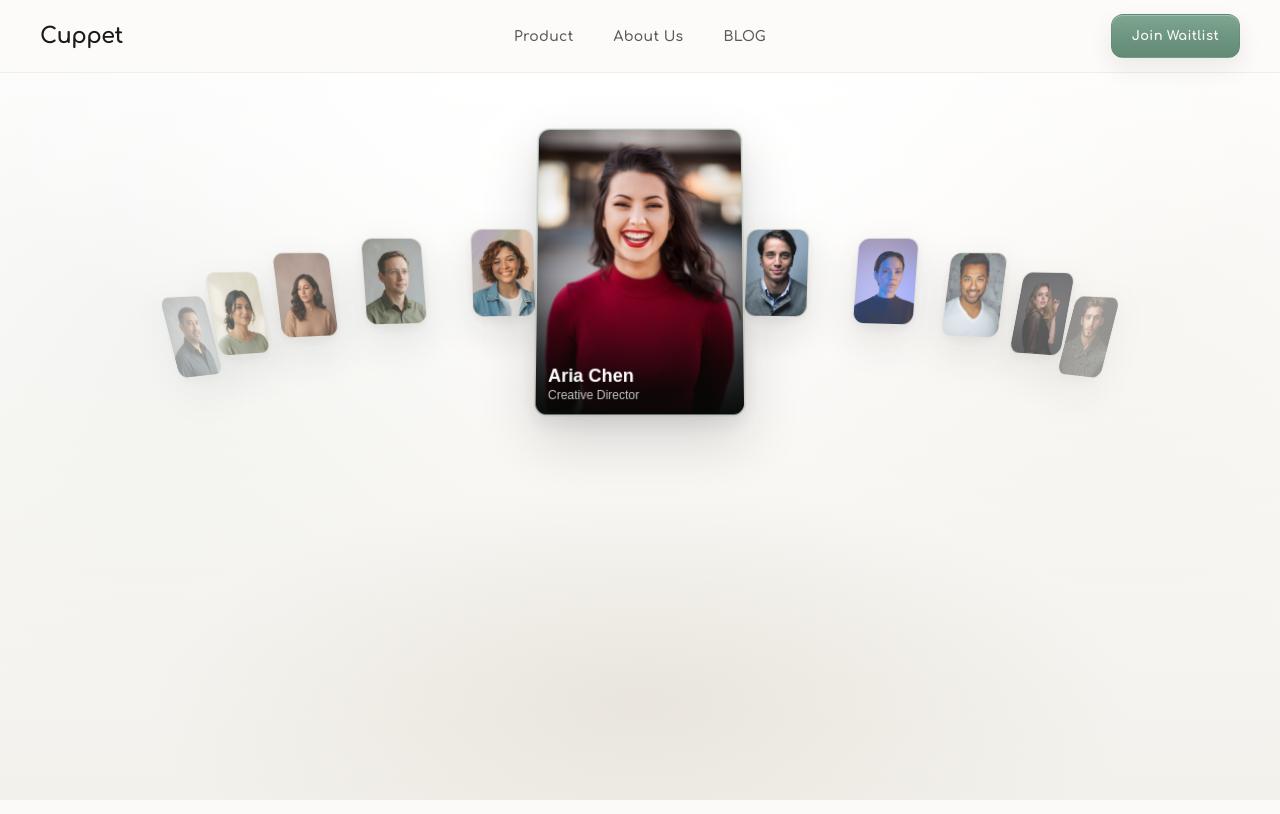
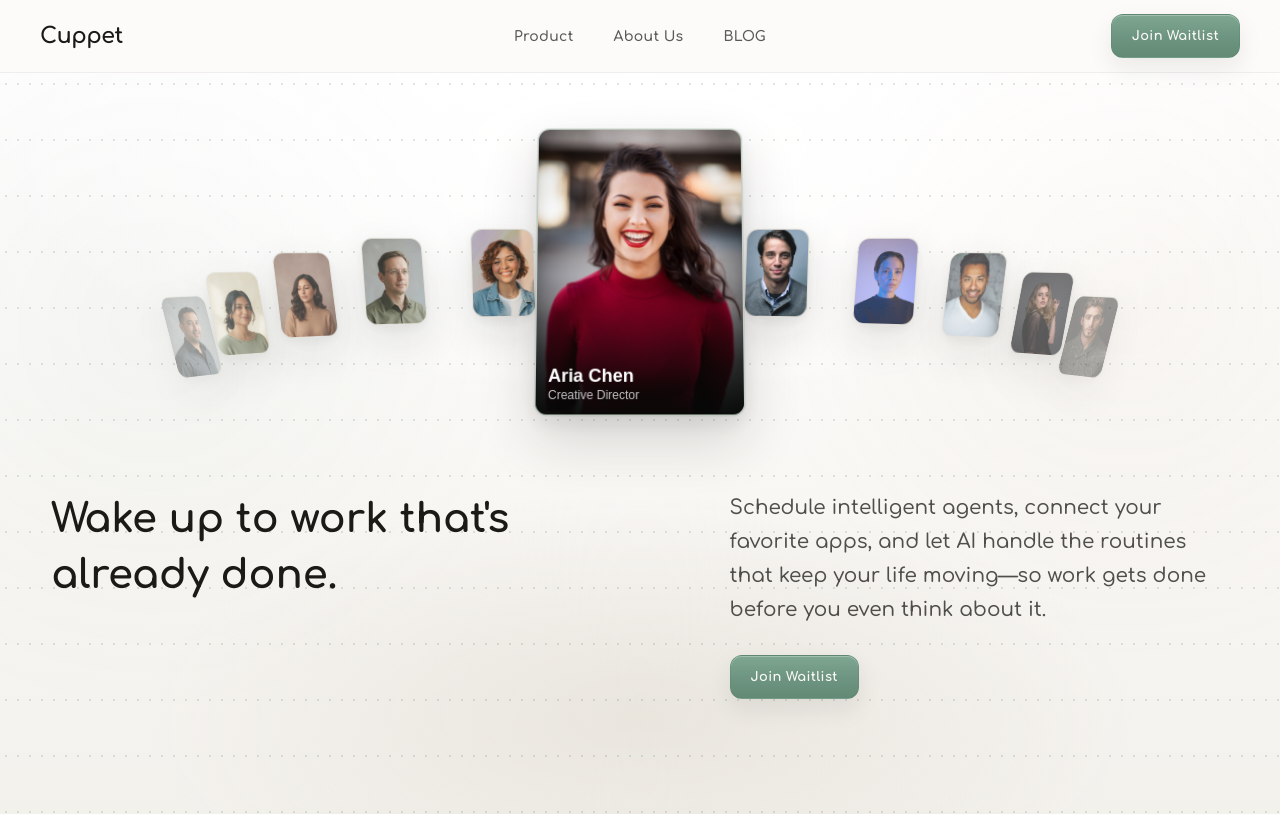
Before and after one commit to tu-tu-op/cuppet, a Next.js app: page / in a window 1280 px wide. Built offline with nearby package versions, Linux system fonts and the light colour scheme.

Commit message:
Add landing page copy and dotted background

```diff
--- a/app/globals.css
+++ b/app/globals.css
@@ -44,6 +44,7 @@ button {
   min-height: 100dvh;
   overflow-x: hidden;
   background:
+    radial-gradient(circle, rgba(84, 117, 100, 0.18) 0 1px, transparent 1.4px) 0 0 / 12px 56px,
     radial-gradient(ellipse 90% 55% at 50% 18%, #fff 0%, transparent 58%),
     radial-gradient(ellipse 70% 50% at 50% 88%, rgba(232, 228, 220, 0.9) 0%, transparent 55%),
     radial-gradient(circle at 12% 40%, rgba(109, 148, 128, 0.05), transparent 32%),
@@ -109,6 +110,7 @@ button {
   background: linear-gradient(180deg, #7ea690 0%, var(--accent) 55%, #628a74 100%);
   border: 1px solid rgba(84, 117, 100, 0.22);
   border-radius: 12px;
+  font-family: var(--nav-font);
   font-size: 13px;
   font-weight: 700;
   letter-spacing: 0.03em;
@@ -137,6 +139,44 @@ button {
 .hero {
   padding: 4px 0 10px;
   margin-top: 0;
+}
+
+.brand-intro {
+  display: grid;
+  grid-template-columns: minmax(0, 1fr) minmax(0, 1fr);
+  align-items: start;
+  gap: clamp(80px, 14vw, 220px);
+  margin-top: -144px;
+  padding: 28px clamp(24px, 4vw, 56px) clamp(72px, 9vw, 120px);
+}
+
+.brand-intro-lead h1 {
+  max-width: 560px;
+  margin: 0;
+  font-family: var(--nav-font);
+  font-size: 40px;
+  font-weight: 700;
+  line-height: 1.4;
+  letter-spacing: 0;
+}
+
+.brand-intro-copy {
+  justify-self: end;
+  max-width: 560px;
+}
+
+.brand-intro-copy > p {
+  margin: 0;
+  color: rgba(28, 26, 23, 0.76);
+  font-family: var(--nav-font);
+  font-size: 20px;
+  font-weight: 500;
+  line-height: 1.7;
+}
+
+.intro-cta {
+  justify-self: start;
+  margin-top: 28px;
 }
 
 .sr-only {
@@ -323,6 +363,21 @@ button {
     margin-top: 0;
   }
 
+  .brand-intro {
+    grid-template-columns: 1fr;
+    gap: 40px;
+    margin-top: -104px;
+    padding: 24px 20px 72px;
+  }
+
+  .brand-intro-lead h1 {
+    font-size: 29px;
+  }
+
+  .brand-intro-copy {
+    justify-self: start;
+  }
+
   .carousel-stage {
     height: clamp(320px, 70vw, 420px);
     perspective-origin: 50% 30%;
--- a/app/page.tsx
+++ b/app/page.tsx
@@ -19,6 +19,20 @@ export default function Home() {
       <section className="hero" id="product" aria-label="Team carousel">
         <ImageCarousel />
       </section>
+      <section className="brand-intro" id="about" aria-labelledby="brand-heading">
+        <div className="brand-intro-lead">
+          <h1 id="brand-heading">Wake up to work that&apos;s already done.</h1>
+        </div>
+        <div className="brand-intro-copy" id="waitlist">
+          <p>
+            Schedule intelligent agents, connect your favorite apps, and let AI handle the routines
+            that keep your life moving—so work gets done before you even think about it.
+          </p>
+          <a className="nav-cta intro-cta" href="#waitlist">
+            Join Waitlist
+          </a>
+        </div>
+      </section>
     </main>
   );
 }
```
